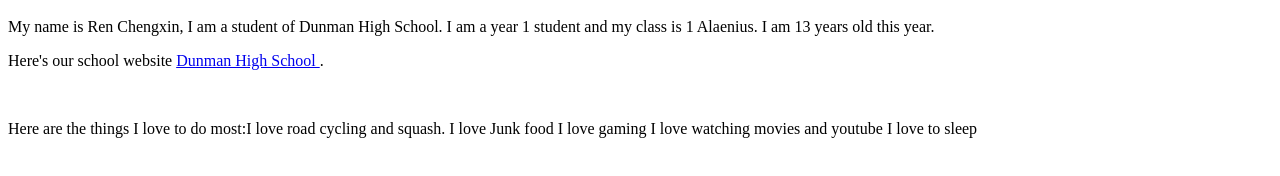
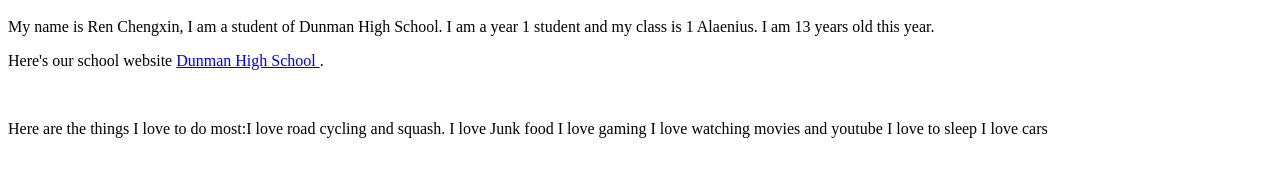
Before and after one commit to dhscharlieren/dhscharlieren.gitclub.io, a plain HTML site: page index.html in a window 1280 px wide. Shown: the part 98-274 px from the top of the page. Drawn offline with Linux system fonts and the light colour scheme.

Commit message:
Update index.html

```diff
--- a/index.html
+++ b/index.html
@@ -15,4 +15,5 @@ Here's our school website <a href="www.dhs.sg">Dunman High School </a>.</p>
 I love Junk food
 I love gaming
 I love watching movies and youtube
-I love to sleep</p>
+I love to sleep
+  I love cars</p>
```
